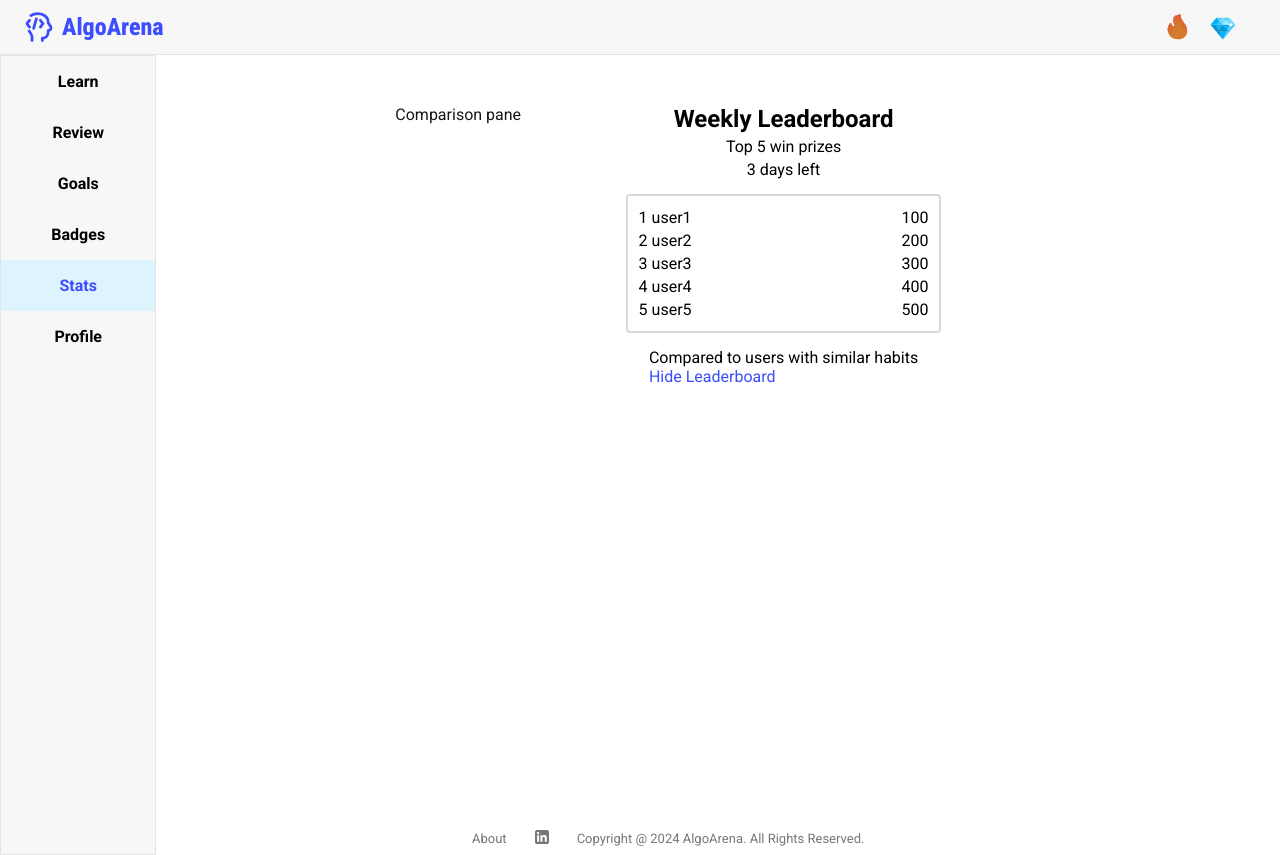
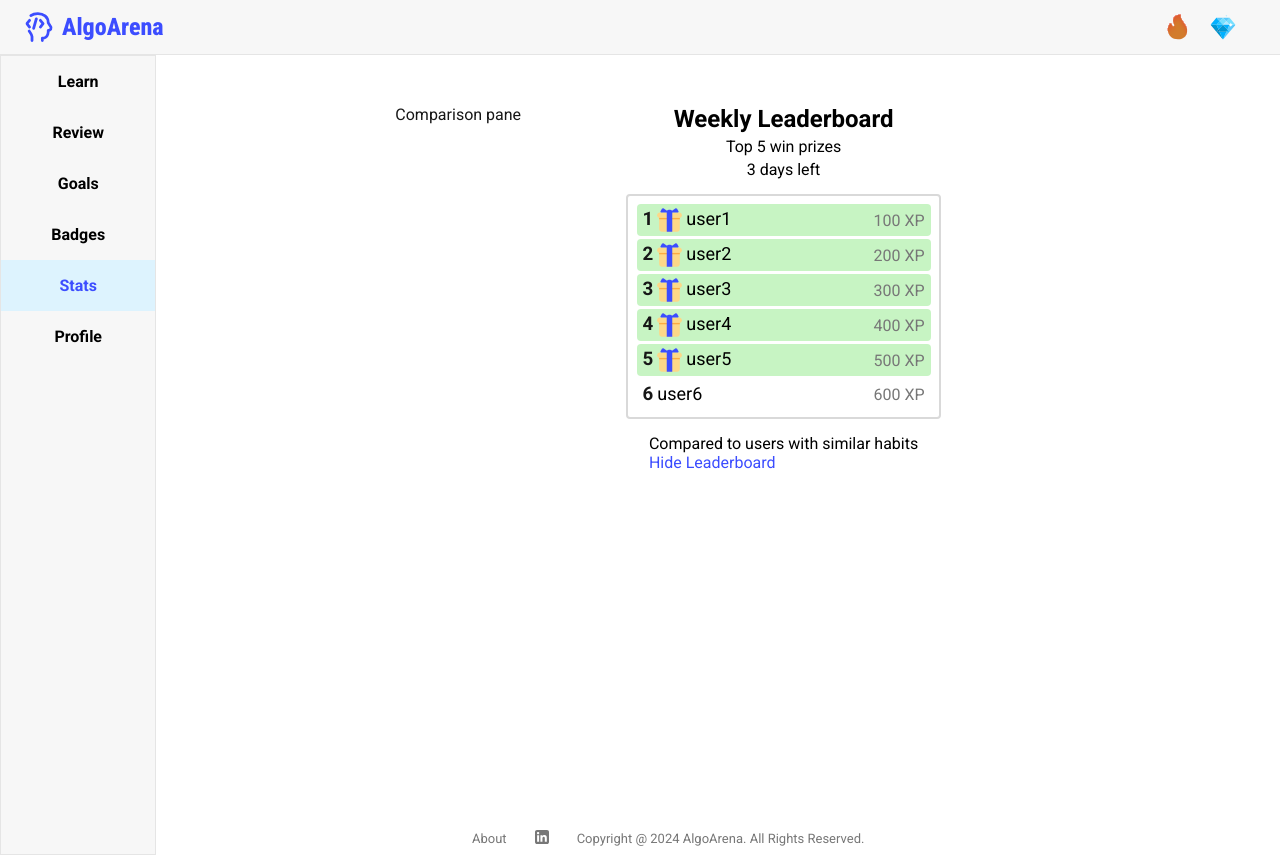
Before and after one commit to lgreenlaw2022/Capstone, a Next.js app in the folder frontend/: page /stats in a window 1280 px wide. Built offline with nearby package versions, Linux system fonts and the light colour scheme; no server answers; sample sign-in values are in the browser's storage.

Commit message:
improve weekly leaderboard UI

```diff
--- a/frontend/src/components/Leaderboard.tsx
+++ b/frontend/src/components/Leaderboard.tsx
@@ -1,5 +1,6 @@
 import styles from "../styles/Leaderboard.module.css";
 import { useState } from "react";
+import UserRankCard from "./UserRankCard";
 
 interface User {
     username: string;
@@ -15,6 +16,7 @@ export default function Leaderboard() {
         { username: "user3", xp: 300 },
         { username: "user4", xp: 400 },
         { username: "user5", xp: 500 },
+        { username: "user6", xp: 600 },
     ]);
 
     if (!showLeaderboard) {
@@ -44,13 +46,7 @@ export default function Leaderboard() {
             </div>
             <div className={styles.rankingsContainer}>
                 {users.map((user, index) => (
-                    <div key={index} className={styles.rankings}>
-                        <div className={styles.leftText}>
-                            <p>{index + 1}</p>
-                            <p>{user.username}</p>
-                        </div>
-                        <p>{user.xp}</p>
-                    </div>
+                    <UserRankCard user={user} index={index}/>
                 ))}
             </div>
             <div>
--- /dev/null
+++ b/frontend/src/components/UserRankCard.tsx
@@ -0,0 +1,30 @@
+import styles from "../styles/Leaderboard.module.css";
+
+interface UserRankProps {
+    // TODO: make this a type?
+    user: {
+        username: string;
+        xp: number;
+    };
+    index: number; // safe to use index?
+}
+
+export default function UserRankCard({ user, index }: UserRankProps) {
+    const rank = index + 1;
+    const isTopFive = rank <= 5;
+
+    return (
+        <div
+            className={`${styles.rankings} ${isTopFive ? styles.blueHighlight : ""}`}
+        >
+            <div className={styles.rankText}>
+                <h3>{rank}</h3>
+                {isTopFive ? (
+                    <img src="../assets/gift-small.svg" alt="gift" />
+                ) : null}
+                <p>{user.username}</p>
+            </div>
+            <p className={styles.xpText}>{user.xp} XP</p>
+        </div>
+    );
+}
--- a/frontend/src/styles/Leaderboard.module.css
+++ b/frontend/src/styles/Leaderboard.module.css
@@ -17,24 +17,39 @@
     width: 315px;
     border-radius: 4px;
     border: 2px solid #d9d9d9;
-    padding: 12px;
+    padding: 8px;
 
     display: flex;
     flex-direction: column;
     align-items: center;
-    gap: 4px;
+    gap: 3px;
 }
 
 .rankings {
     display: flex;
-    width: 290px;
+    width: 294px;
     justify-content: space-between;
     align-items: center;
+    padding: 4px 6px;
+    border-radius: 4px;
 }
 
-.leftText {
+.blueHighlight {
+    background: rgba(144, 234, 136, 0.50);
+}
+
+.rankText {
     display: flex;
     gap: 4px;
+}
+
+.rankText p {
+    font-size: 18px;
+}
+
+.xpText {
+    color: #777;
+    font-size: 16px;
 }
 
 .toggleText {
```
Also changed, not shown: frontend/public/assets/gift-small.svg (added).
